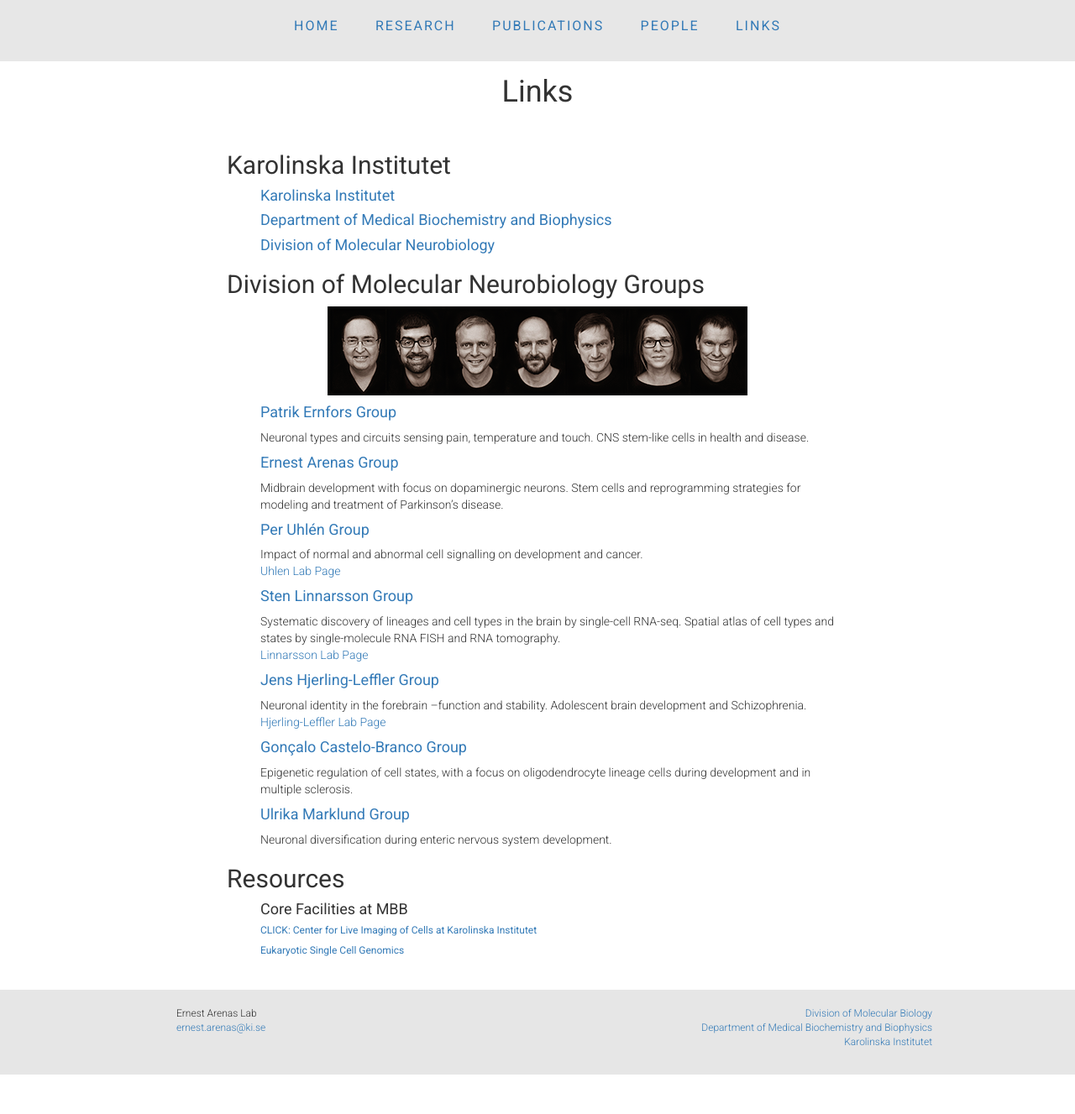
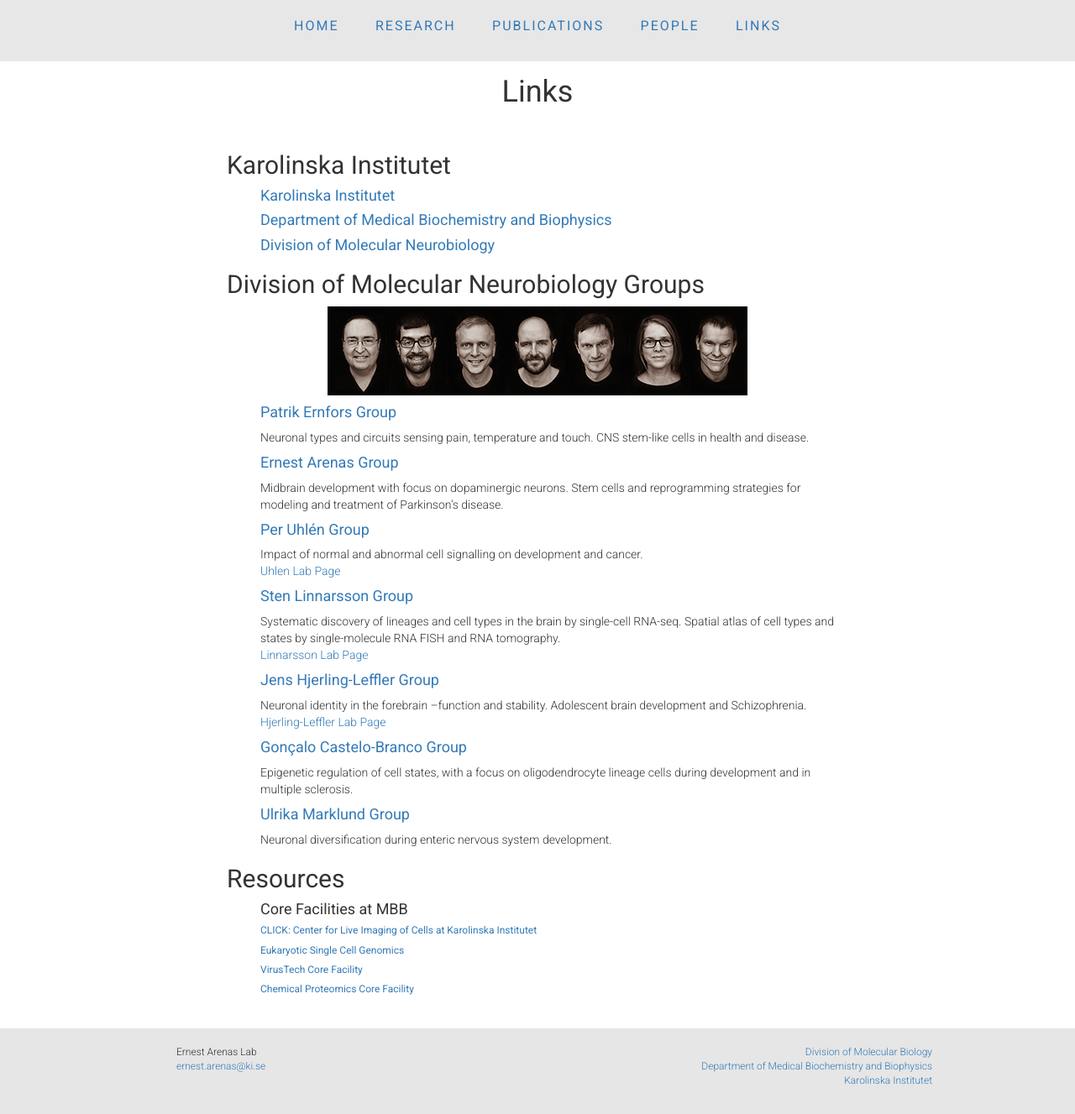
Before and after one commit to ArenasLab/arenaslab.github.io, a Jekyll site: the page links/index.html, which Jekyll copies as it is, in a window 1280 px wide and 1327 px high. Shown: the whole window at 84% size. Built offline with Jekyll 4.4.1, drawn with Linux system fonts in a browser that asks for light colours.

Commit message:
Update index.html

```diff
--- a/links/index.html
+++ b/links/index.html
@@ -80,6 +80,8 @@
               <h4>Core Facilities at MBB</h4>
 		    <h6><a href="http://www.molneuro.mbb.ki.se/click/">CLICK: Center for Live Imaging of Cells at Karolinska Institutet</a></h6>
 		    <h6><a href="https://www.scilifelab.se/facilities/eukaryotic-single-cell-genomics/">Eukaryotic Single Cell Genomics</a></h6>
+	            <h6><a href="http://ki.se/en/cmb/virustech-core-facility">VirusTech Core Facility</a></h6>
+		    <h6><a href="http://ki.se/en/mbb/chemical-proteomics-core-facility">Chemical Proteomics Core Facility</a></h6>
 
 		</ul>
 
```
